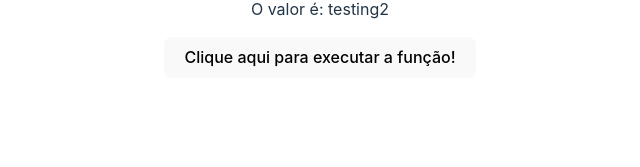
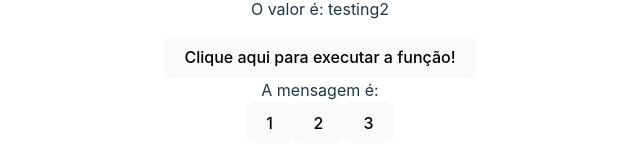
Before and after one commit to NedcloarBR-Study/Udemy-ReactZeroMaestria, a React (Vite) app in the folder 3_AVANCANDO/avancando/: page / in a window 1280 px wide. Shown: the part 3242-3409 px from the top of the page, without its empty margins (320-960 px from the left). Built offline with nearby package versions, Linux system fonts and the light colour scheme.

Commit message:
feat: add aula 17 - state lift

```diff
--- a/3_AVANCANDO/avancando/src/App.jsx
+++ b/3_AVANCANDO/avancando/src/App.jsx
@@ -9,6 +9,8 @@ import CarDetails from './components/CarDetails'
 import Fragment from './components/Fragment'
 import Container from './components/Container'
 import ExecuteFunction from './components/ExecuteFunction'
+import Message from './components/Message'
+import ChangeMessageState from './components/ChangeMessageState'
 
 function App() {
   const name = "Miguel";
@@ -21,6 +23,12 @@ function App() {
 
   function showMessage() {
     console.log("Evento do componente pai!");
+  }
+
+  const [message, setMessage] = useState("")
+
+  const handleMessage = (message) => {
+    setMessage(message)
   }
 
   return (
@@ -59,6 +67,9 @@ function App() {
       </Container>
       {/* Executar função */}
       <ExecuteFunction myFunction={showMessage} />
+      {/* State lift */}
+      <Message message={message} />
+      <ChangeMessageState handleMessage={handleMessage} />
     </>
   )
 }
--- /dev/null
+++ b/3_AVANCANDO/avancando/src/components/ChangeMessageState.jsx
@@ -0,0 +1,13 @@
+const ChangeMessageState = ({ handleMessage }) => {
+  const messages = ["Oi", "Olá", "Oi, tudo bem?"]
+
+  return (
+    <div>
+      <button onClick={() => handleMessage(messages[0])}>1</button>
+      <button onClick={() => handleMessage(messages[1])}>2</button>
+      <button onClick={() => handleMessage(messages[2])}>3</button>
+    </div>
+  )
+}
+
+export default ChangeMessageState;
--- /dev/null
+++ b/3_AVANCANDO/avancando/src/components/Message.jsx
@@ -0,0 +1,9 @@
+const Message = ({ message }) => {
+  return (
+    <div>
+      A mensagem é: {message}
+    </div>
+  )
+}
+
+export default Message;
```
Also changed, not shown: 1 other file (tests, documents, lock files or other folders).
